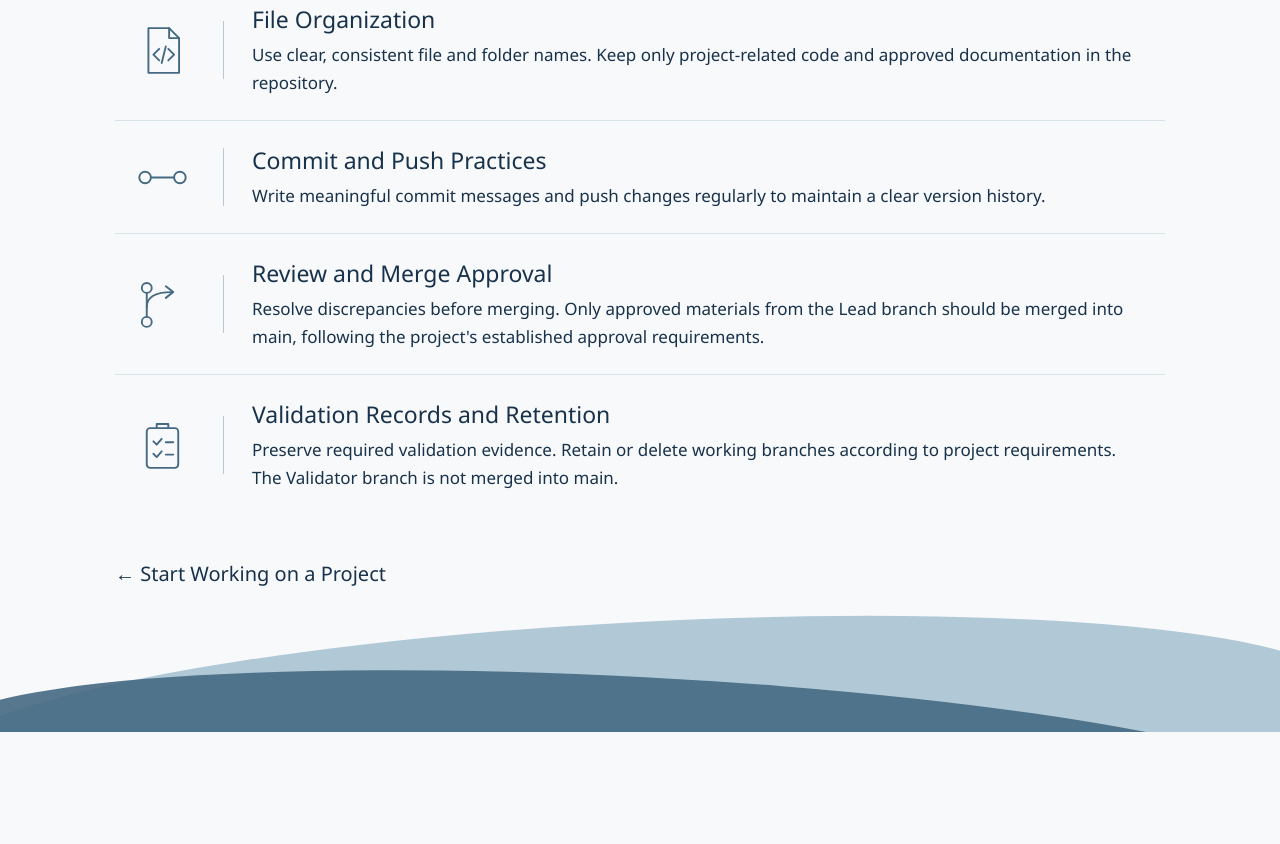
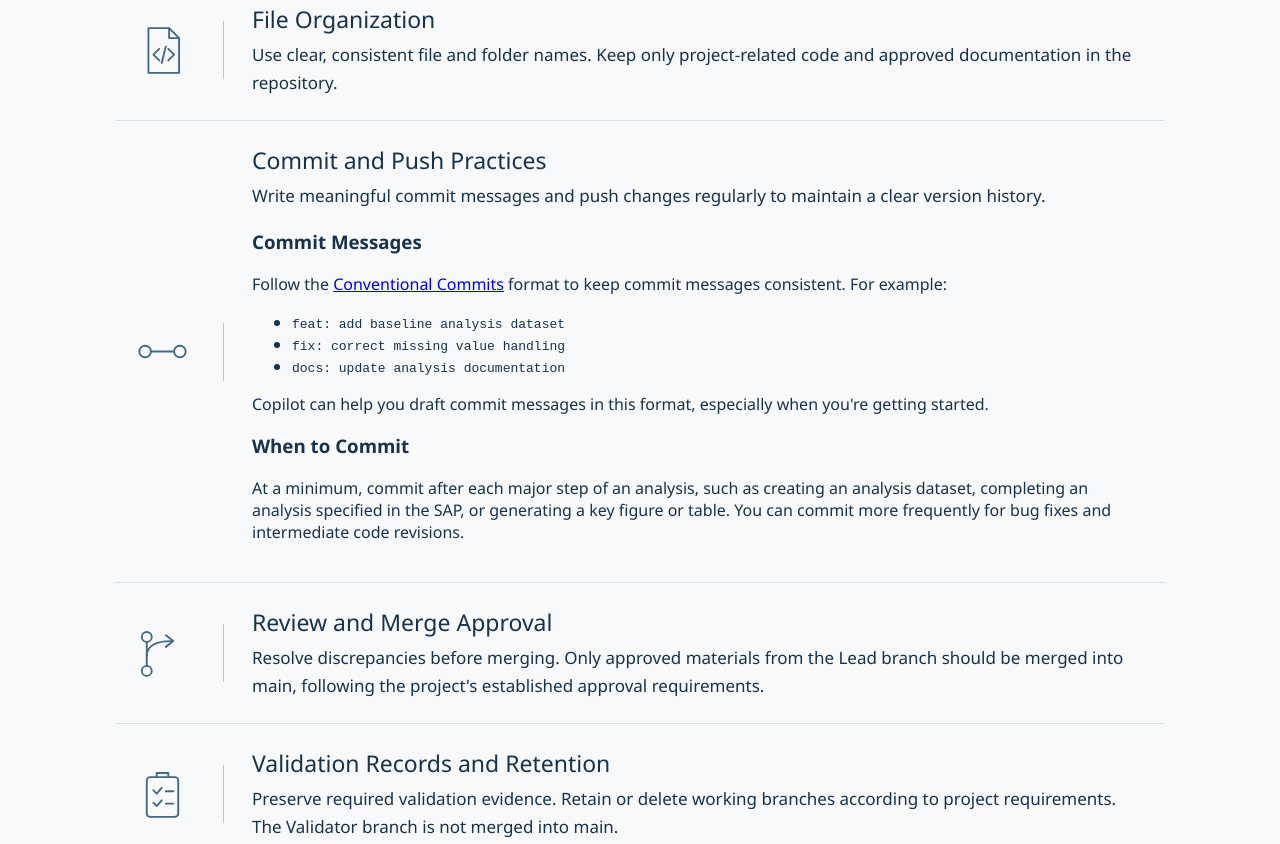
Before and after one commit to UI-CTSDMC/GitHub-Workflow-Guide, a plain HTML site: page best_practices.html in a window 1280 px wide. Shown: the part 640-1484 px from the top of the page. Before the commit the page ends 1372 px from the top, so only its background shows below. Drawn offline with Linux system fonts and the light colour scheme.

Commit message:
Update the best practices for commit messages

```diff
--- a/best_practices.html
+++ b/best_practices.html
@@ -381,8 +381,10 @@ h1 strong { font-weight: 600; }
       </div>
     </article>
 
+
+
     <!-- Commit and Push -->
-    <article class="practice">
+    <article class="practice" id="commit-practices">
       <div class="practice-icon">
         <svg viewBox="0 0 64 64" aria-hidden="true">
           <circle cx="11" cy="32" r="7"/>
@@ -397,8 +399,35 @@ h1 strong { font-weight: 600; }
           Write meaningful commit messages and push changes regularly
           to maintain a clear version history.
         </p>
+
+        <h3>Commit Messages</h3>
+        <p>
+          Follow the
+          <a href="https://www.conventionalcommits.org/en/v1.0.0/"
+            target="_blank" rel="noopener noreferrer">Conventional Commits</a>
+          format to keep commit messages consistent. For example:
+        </p>
+        <ul>
+          <li><code>feat: add baseline analysis dataset</code></li>
+          <li><code>fix: correct missing value handling</code></li>
+          <li><code>docs: update analysis documentation</code></li>
+        </ul>
+        <p>
+          Copilot can help you draft commit messages in this format,
+          especially when you're getting started.
+        </p>
+
+        <h3>When to Commit</h3>
+        <p>
+          At a minimum, commit after each major step of an analysis,
+          such as creating an analysis dataset, completing an analysis
+          specified in the SAP, or generating a key figure or table.
+          You can commit more frequently for bug fixes and intermediate
+          code revisions.
+        </p>
       </div>
     </article>
+
 
     <!-- Review and Merge -->
     <article class="practice">
```
Also changed, not shown: existing_repository.html (+6 -0 lines), new_repository.html (+6 -0 lines).
